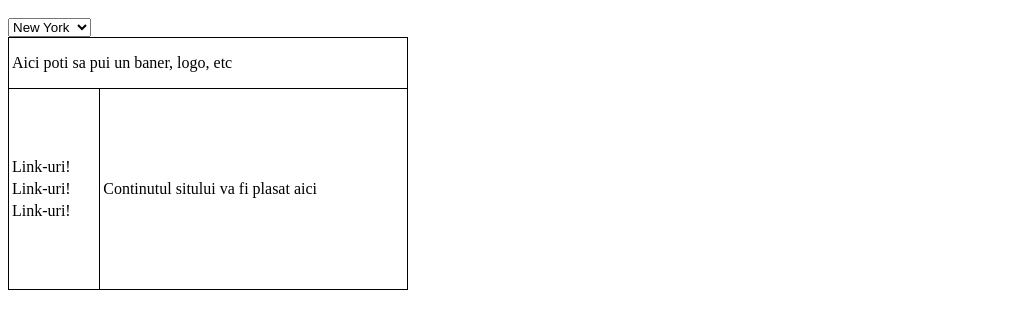
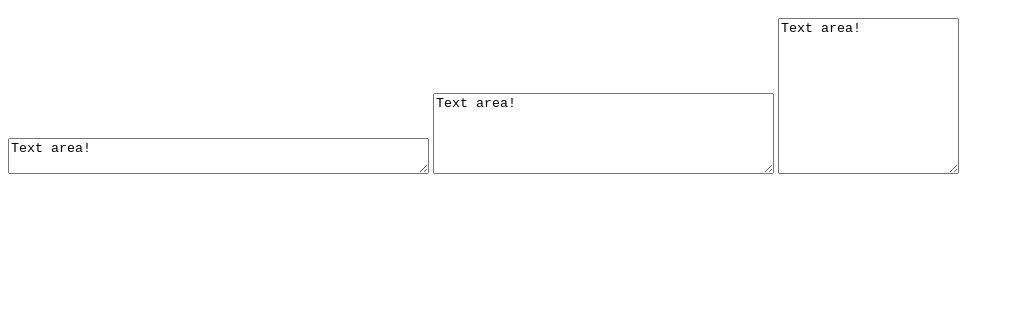
Before and after one commit to ppkjikj/dbapp, a plain HTML site: page index.html in a window 1280 px wide. Shown: the part 48-376 px from the top of the page, without its empty margins (0-1014 px from the left). Drawn offline with Linux system fonts and the light colour scheme.

Commit message:
Update index.html

```diff
--- a/index.html
+++ b/index.html
@@ -7,58 +7,13 @@ my first app
 </h1>
   <p>
   </p>
-   <select name="my_html_select_box">
+  <textarea cols="50" rows="2">Text area!</textarea>
 
-	<option>New York </option>
-	<option>Bucharest</option>
-	<option>Madrid</option>
+<textarea cols="40" rows="5">Text area!</textarea>
 
-</select>
+<textarea cols="20" rows="10">Text area!</textarea>
 
-<input type="hidden" id="age" name="age" value="25" />
 
-<input type="hidden" id="DOB" name="DOB" value="01/01/70" />
-
-<input type="hidden" id="admin" name="admin" value="1" />
-	<table cellspacing="1" cellpadding="0" border="0" bgcolor="black" id="shell" height="250" width="400">
-	<tr height="50">
-		<td colspan="2" bgcolor="white">
-
-			<table title="Banner" id="banner" border="0">
-				<tr>
-					<td>Aici poti sa pui un baner, logo, etc</td>
-				</tr>
-			</table>
-
-		</td>
-	</tr>
-	<tr height="200">
-		<td bgcolor="white">
-
-			<table id="navigation" title="Navigation" border="0">
-				<tr>
-					<td>Link-uri!</td>
-				</tr>
-				<tr>
-					<td>Link-uri!</td>
-				</tr>
-				<tr>
-					<td>Link-uri!</td>
-				</tr>
-			</table>
-
-		</td>
-		<td bgcolor="white">
-
-			<table title="Content" id="content" border="0">
-				<tr>
-					<td>Continutul sitului va fi plasat aici</td>
-				</tr>
-			</table>
-
-		</td>
-	</tr>
-</table>
 </body>
 
 </html>
```
